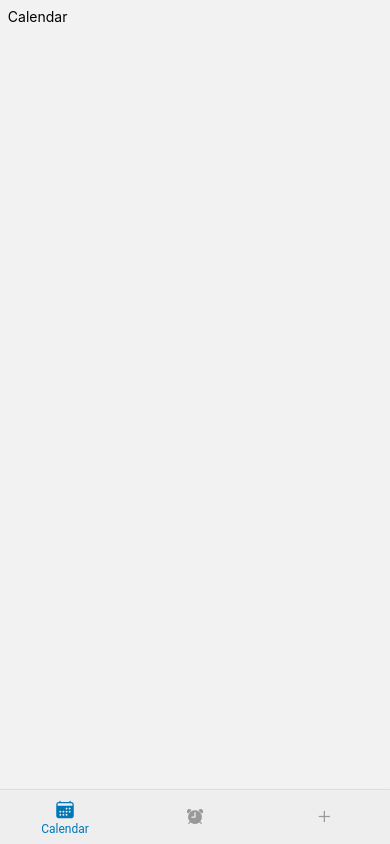
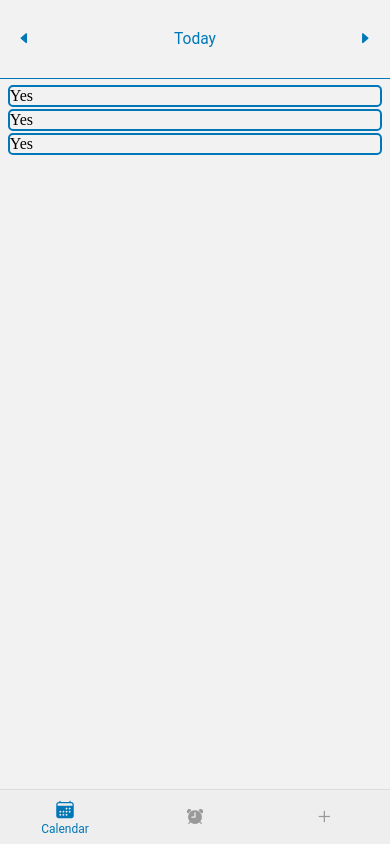
Before and after one commit to malee31/Ready-Set-Go-App, a React Native app: screen /Calendar in a window 390 px wide. Built offline with nearby package versions, Linux system fonts and the light colour scheme.

Commit message:
Calendar page skeleton

```diff
--- a/src/components/Screen.js
+++ b/src/components/Screen.js
@@ -14,9 +14,9 @@ const { screenStyles } = StyleSheet.create({
 	}
 });
 
-export default function Screen({ children }) {
+export default function Screen({ style, children }) {
 	return (
-		<View style={screenStyles}>
+		<View style={StyleSheet.compose(screenStyles, style)}>
 			{children}
 		</View>
 	);
--- a/src/components/Tabs.js
+++ b/src/components/Tabs.js
@@ -14,7 +14,7 @@ const Tab = createMaterialBottomTabNavigator();
 export function TabNavigator() {
 	return (
 		<NavigationContainer><Tab.Navigator
-			initialRouteName="Home"
+			initialRouteName="Calendar"
 			backBehavior="order"
 			shifting={true}
 			inactiveColor={colors.darkgray}
--- a/src/pages/Calendar.js
+++ b/src/pages/Calendar.js
@@ -1,11 +1,91 @@
 import React from "react";
-import { Text } from "react-native";
+import { FlatList, ScrollView, StyleSheet, View } from "react-native";
+import { Button, Text } from "react-native-paper";
+import Ionicons from "react-native-vector-icons/Ionicons";
+import { vmin } from "../utils/viewport";
+import { colors } from "../../constants.json";
 import Screen from "../components/Screen";
+
+const calendarStyles = StyleSheet.create({
+	screenOverrides: {
+		paddingVertical: 0,
+		paddingHorizontal: 0
+	},
+	controls: {
+		width: "100%",
+		height: "10%",
+		display: "flex",
+		flexDirection: "row",
+		justifyContent: "space-between",
+		alignItems: "center",
+		flexWrap: "nowrap",
+		borderBottomColor: colors.primary,
+		borderBottomWidth: 1
+	},
+	controlButtons: {
+		height: "100%",
+		minWidth: "10%",
+		display: "flex",
+		flexDirection: "column",
+		justifyContent: "center",
+		flexShrink: 1
+	},
+	controlText: {
+		textAlign: "center",
+		color: colors.primary,
+		fontSize: vmin(4),
+		width: "50%",
+		flexGrow: 1,
+		flexShrink: 1
+	},
+	listContainer: {
+		width: "100%",
+		paddingHorizontal: "2%",
+		paddingVertical: 5
+	},
+	listItem: {
+		borderRadius: 5,
+		borderColor: colors.primary,
+		borderWidth: 2,
+		width: "100%",
+		marginVertical: 1,
+	}
+});
+
+function CalendarControls() {
+	return (
+		<View style={calendarStyles.controls}>
+			<Button style={calendarStyles.controlButtons}>
+				<Ionicons name="caret-back" size={vmin(4)} color={colors.primary}/>
+			</Button>
+			<Text style={calendarStyles.controlText}>Today</Text>
+			<Button style={calendarStyles.controlButtons}>
+				<Ionicons name="caret-forward" size={vmin(4)} color={colors.primary}/>
+			</Button>
+		</View>
+	);
+}
+
+function CalendarList() {
+	return (
+		<ScrollView style={calendarStyles.listContainer}>
+			<FlatList
+				data={[0, 0, 0]}
+				renderItem={
+					() => {
+						return <View style={calendarStyles.listItem}>Yes</View>
+					}
+				}
+			/>
+		</ScrollView>
+	);
+}
 
 export default function Calendar({ navigation }) {
 	return (
-		<Screen>
-			<Text>Calendar</Text>
+		<Screen style={calendarStyles.screenOverrides}>
+			<CalendarControls/>
+			<CalendarList/>
 		</Screen>
 	);
 };
--- a/src/pages/Timer.js
+++ b/src/pages/Timer.js
@@ -29,34 +29,28 @@ export default function Timer() {
 		}
 	});
 
+	const [currentTask, setCurrentTask] = useState("Current Task");
+	const [timeLeft, setTimeLeft] = useState(240);
 	const [ETA, setETA] = useState(0);
-	const [timeLeft, setTimeLeft] = useState(240);
-	const [currentTask, setCurrentTask] = useState("Current Task")
 
 	useEffect(() => {
-		const getTime = () => {
-			const updateTime = () => {
-				setTimeLeft((prevState) => (prevState - 1))
-			}
-			var interval = setInterval(updateTime, 1000);
-		}
-		getTime();
+		const updateTime = () => setTimeLeft((prevState) => (prevState - 1));
+		const interval = setInterval(updateTime, 1000);
+		updateTime();
+		return () => clearInterval(interval);
 	}, []);
-
 
 	return (
 		<Screen>
 			<Button>previous</Button>
 			<View>
 				<Text
-					adjustsFontSizeToFit={true}
 					style={timerStyles.curTask}
 				>
 					{currentTask}
 				</Text>
 
 				<Text
-					adjustsFontSizeToFit={true}
 					style={timerStyles.time}
 				>
 					{formatTime(timeLeft)}
@@ -79,9 +73,8 @@ export default function Timer() {
 				>
 					Finished
 				</Button>
-
 			</View>
-			<Button>next</Button>
+			<Button>Next</Button>
 		</Screen>
 	);
 };
```
